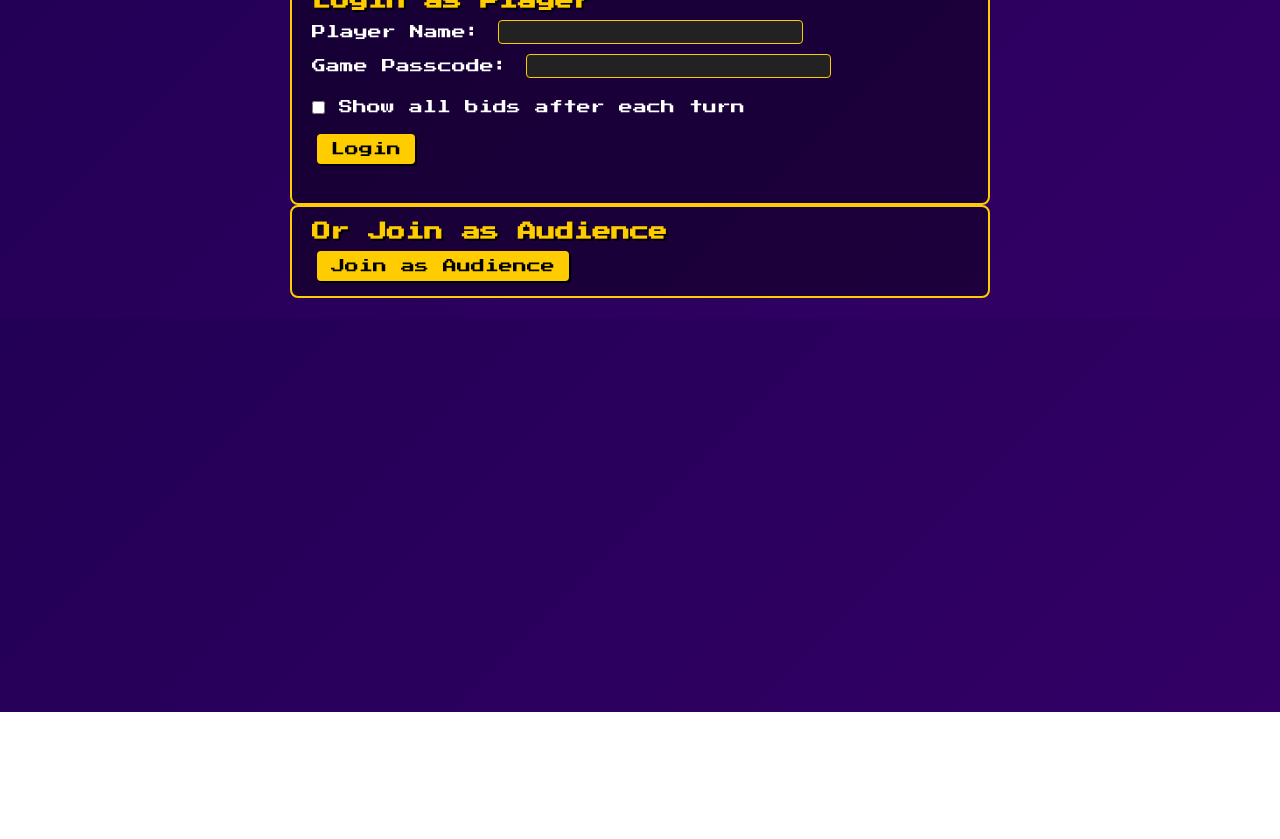
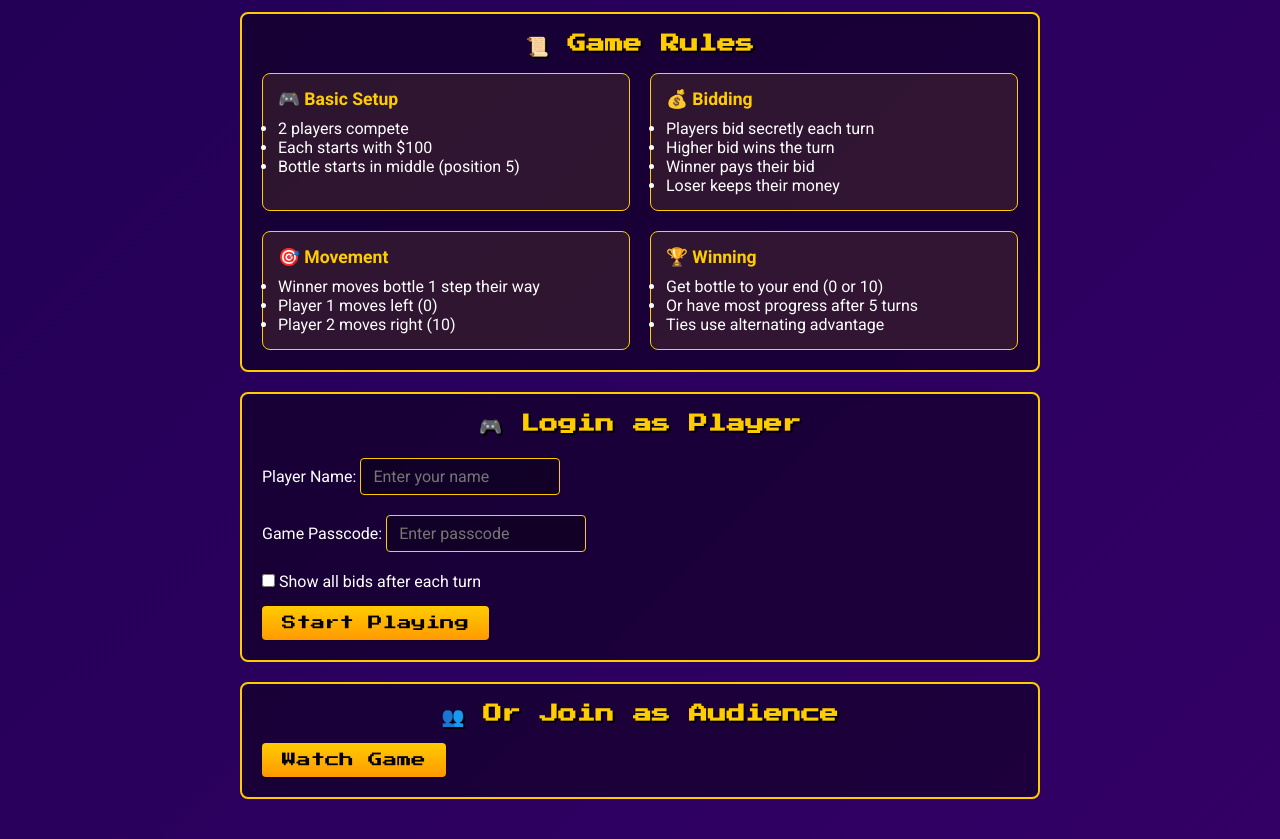
Before and after one commit to jayanthkmr/auction-game, a website: page public/index.html in a window 1280 px wide. Shown: the part 88-927 px from the top of the page. Before the commit the page ends 800 px from the top, so only its background shows below. Drawn offline with Linux system fonts and the light colour scheme.

Commit message:
fix the issues

```diff
--- a/public/index.html
+++ b/public/index.html
@@ -2,191 +2,246 @@
 <html>
 <head>
   <meta charset="utf-8" />
-  <title>Scotch Auction (Audience + Timer + Status)</title>
+  <title>Scotch Auction Game</title>
 
-  <!-- Example of a retro-ish gaming font from Google Fonts -->
-  <link
-    href="https://fonts.googleapis.com/css2?family=Press+Start+2P&display=swap"
-    rel="stylesheet"
-  />
+  <!-- Updated font import -->
+  <link href="https://fonts.googleapis.com/css2?family=Press+Start+2P&family=Roboto:wght@400;700&display=swap" rel="stylesheet">
 
   <style>
-    /* Global reset / box-sizing */
     * {
       box-sizing: border-box;
       margin: 0;
       padding: 0;
     }
 
-    /* Body with a retro vibe */
     body {
-      font-family: 'Press Start 2P', monospace, sans-serif;
+      font-family: 'Roboto', sans-serif;
       background: linear-gradient(135deg, #220055 0%, #330066 100%);
       color: #fff;
       padding: 20px;
+      min-height: 100vh;
     }
 
     h1, h2, h3 {
-      margin-bottom: 10px;
+      font-family: 'Press Start 2P', monospace;
+      margin-bottom: 15px;
       color: #ffcc00;
       text-shadow: 2px 2px #000;
+      text-align: center;
     }
 
-    /* Panel / section containers */
+    h1 {
+      font-size: 2em;
+      margin: 20px 0;
+    }
+
+    /* Game Rules Section */
+    #rulesPanel {
+      background: rgba(0, 0, 0, 0.4);
+      border: 2px solid #ffcc00;
+      border-radius: 8px;
+      padding: 20px;
+      margin: 20px auto;
+      max-width: 800px;
+    }
+
+    .rules-grid {
+      display: grid;
+      grid-template-columns: repeat(auto-fit, minmax(250px, 1fr));
+      gap: 20px;
+      margin-top: 15px;
+    }
+
+    .rule-card {
+      background: rgba(255, 204, 0, 0.1);
+      border: 1px solid #ffcc00;
+      border-radius: 8px;
+      padding: 15px;
+      transition: transform 0.2s;
+    }
+
+    .rule-card:hover {
+      transform: translateY(-5px);
+      background: rgba(255, 204, 0, 0.2);
+    }
+
+    .rule-card h4 {
+      color: #ffcc00;
+      margin-bottom: 10px;
+      font-size: 1.1em;
+    }
+
+    /* Panel styling */
     .panel {
       background: rgba(0, 0, 0, 0.4);
       border: 2px solid #ffcc00;
       border-radius: 8px;
-      padding: 15px 20px;
+      padding: 20px;
       margin-bottom: 20px;
+      max-width: 800px;
+      margin: 20px auto;
+      backdrop-filter: blur(5px);
     }
 
-    #loginPanel, #gamePanel, #audiencePanel {
-      max-width: 700px;
-      margin: 0 auto;
-    }
-
+    /* Form elements */
     label {
-      display: inline-block;
-      margin-right: 10px;
-      margin-bottom: 10px;
-      font-size: 14px;
-      color: #fff;
+      display: block;
+      margin: 10px 0;
+      font-size: 1em;
     }
 
     input[type="text"],
     input[type="password"] {
-      font-family: inherit;
-      font-size: 14px;
-      padding: 4px 6px;
+      font-family: 'Roboto', sans-serif;
+      font-size: 1em;
+      padding: 8px 12px;
       border: 1px solid #ffcc00;
       border-radius: 4px;
-      outline: none;
-      background-color: #222;
+      background-color: rgba(0, 0, 0, 0.3);
       color: #ffcc00;
-      margin-left: 4px;
-      margin-right: 8px;
+      margin: 5px 0;
+      width: 200px;
     }
 
-    /* Our "game" style buttons */
     button {
-      font-family: inherit;
-      font-size: 14px;
+      font-family: 'Press Start 2P', monospace;
+      font-size: 0.9em;
       color: #000;
-      background-color: #ffcc00;
-      border: 2px solid #ffcc00;
+      background: linear-gradient(to bottom, #ffcc00, #ff9900);
+      border: none;
       border-radius: 4px;
-      padding: 6px 12px;
+      padding: 10px 20px;
       cursor: pointer;
-      box-shadow: 2px 2px #000;
-      transition: transform 0.1s;
-      margin-left: 5px;
-    }
-    button:hover {
-      background-color: #ffc600;
-    }
-    button:active {
-      transform: translate(2px, 2px);
-      box-shadow: none;
-    }
-    button:disabled {
-      background-color: #aaa;
-      color: #666;
-      border: 2px solid #aaa;
-      cursor: not-allowed;
-      box-shadow: none;
+      box-shadow: 0 4px 6px rgba(0, 0, 0, 0.1);
+      transition: all 0.2s;
     }
 
-    #loginError {
-      color: #ff5555;
-      margin-top: 8px;
-      min-height: 16px;
-      display: block;
+    button:hover {
+      transform: translateY(-2px);
+      box-shadow: 0 6px 8px rgba(0, 0, 0, 0.2);
     }
 
-    /* Canvas styling */
+    button:active {
+      transform: translateY(0);
+      box-shadow: 0 2px 4px rgba(0, 0, 0, 0.1);
+    }
+
+    /* Game canvas area */
     #gameCanvas {
       display: block;
-      margin: 15px auto;
-      border: 2px solid #ffcc00;
-      background-color: #110033;
+      margin: 20px auto;
+      border: 3px solid #ffcc00;
       border-radius: 8px;
+      background-color: rgba(0, 0, 0, 0.3);
+      box-shadow: 0 0 20px rgba(255, 204, 0, 0.2);
     }
 
-    /* The "bidField" input */
-    input.bidField {
-      width: 80px;
-      font-size: 14px;
-      font-family: 'Press Start 2P', monospace;
-      text-align: center;
+    /* Status areas */
+    #myStats, #otherPlayerStatus, #statusArea {
+      background: rgba(0, 0, 0, 0.3);
+      border: 1px solid #ffcc00;
+      padding: 15px;
+      margin-top: 15px;
+      border-radius: 8px;
+      min-height: 50px;
+      font-family: 'Roboto', monospace;
+      line-height: 1.5;
     }
 
-    /* Additional info and status area */
-    #myStats, #otherPlayerStatus, #statusArea {
-      background: rgba(0, 0, 0, 0.3);
-      border: 1px dashed #ffcc00;
-      padding: 8px;
-      margin-top: 10px;
-      border-radius: 8px;
-      min-height: 50px;
+    #statusArea {
+      max-height: 150px;
+      overflow-y: auto;
       white-space: pre-wrap;
     }
 
-    /* Replay section */
-    #replaySection {
-      margin-top: 20px;
-      text-align: center;
+    /* Animation keyframes */
+    @keyframes glow {
+      0% { box-shadow: 0 0 5px #ffcc00; }
+      50% { box-shadow: 0 0 20px #ffcc00; }
+      100% { box-shadow: 0 0 5px #ffcc00; }
     }
-    #replayMessages {
-      margin-top: 10px;
-      background: rgba(0, 0, 0, 0.3);
-      border: 1px dashed #ffcc00;
-      padding: 8px;
-      min-height: 60px;
-      border-radius: 8px;
-      max-height: 200px;
-      overflow-y: auto; /* scroll if needed */
+
+    .active-game {
+      animation: glow 2s infinite;
     }
   </style>
 </head>
 <body>
 
-<h1>Scotch Auction Game</h1>
+<h1>🥃 Scotch Auction Game</h1>
 
-<!-- Player Login Panel -->
+<!-- Game Rules Panel -->
+<div id="rulesPanel" class="panel">
+  <h3>📜 Game Rules</h3>
+  <div class="rules-grid">
+    <div class="rule-card">
+      <h4>🎮 Basic Setup</h4>
+      <ul>
+        <li>2 players compete</li>
+        <li>Each starts with $100</li>
+        <li>Bottle starts in middle (position 5)</li>
+      </ul>
+    </div>
+    <div class="rule-card">
+      <h4>💰 Bidding</h4>
+      <ul>
+        <li>Players bid secretly each turn</li>
+        <li>Higher bid wins the turn</li>
+        <li>Winner pays their bid</li>
+        <li>Loser keeps their money</li>
+      </ul>
+    </div>
+    <div class="rule-card">
+      <h4>🎯 Movement</h4>
+      <ul>
+        <li>Winner moves bottle 1 step their way</li>
+        <li>Player 1 moves left (0)</li>
+        <li>Player 2 moves right (10)</li>
+      </ul>
+    </div>
+    <div class="rule-card">
+      <h4>🏆 Winning</h4>
+      <ul>
+        <li>Get bottle to your end (0 or 10)</li>
+        <li>Or have most progress after 5 turns</li>
+        <li>Ties use alternating advantage</li>
+      </ul>
+    </div>
+  </div>
+</div>
+
+<!-- Rest of your existing HTML structure -->
 <div id="loginPanel" class="panel">
-  <h3>Login as Player</h3>
+  <h3>🎮 Login as Player</h3>
   <label>Player Name:
-    <input id="nameInput" type="text" />
+    <input id="nameInput" type="text" placeholder="Enter your name" />
   </label>
   <label>Game Passcode:
-    <input id="passInput" type="password" />
+    <input id="passInput" type="password" placeholder="Enter passcode" />
   </label>
-  <div style="margin: 10px 0;">
+  <div style="margin: 15px 0;">
     <label style="cursor: pointer;" title="First player sets this option for the game">
       <input type="checkbox" id="showBidsCheck" /> Show all bids after each turn
     </label>
   </div>
-  <button onclick="loginAsPlayer()">Login</button>
+  <button onclick="loginAsPlayer()">Start Playing</button>
   <span id="loginError"></span>
 </div>
 
-<!-- Audience Join Panel -->
 <div id="audiencePanel" class="panel">
-  <h3>Or Join as Audience</h3>
-  <button onclick="joinAsAudience()">Join as Audience</button>
+  <h3>👥 Or Join as Audience</h3>
+  <button onclick="joinAsAudience()">Watch Game</button>
 </div>
 
-<!-- Main Game Panel -->
 <div id="gamePanel" class="panel" style="display:none;">
-  <h2>Welcome, <span id="playerNameSpan"></span>!</h2>
+  <h2>Welcome, <span id="playerNameSpan"></span>! 🎉</h2>
 
   <canvas id="gameCanvas" width="600" height="200"></canvas>
 
-  <div>
+  <div class="bid-section">
     <label for="bidInput">Your Bid (max $100): </label>
-    <input id="bidInput" class="bidField" type="text" />
-    <button onclick="submitBid()">Submit Bid</button>
+    <input id="bidInput" class="bidField" type="text" placeholder="Enter bid amount" />
+    <button onclick="submitBid()">Place Bid 💰</button>
   </div>
 
   <div id="myStats"></div>
@@ -194,7 +249,7 @@
   <div id="statusArea"></div>
 
   <div id="replaySection" style="display:none;">
-    <h3>Game Replay</h3>
+    <h3>🎬 Game Replay</h3>
     <button onclick="startReplay()">View Turn-by-Turn Replay</button>
     <div id="replayMessages"></div>
   </div>
```
